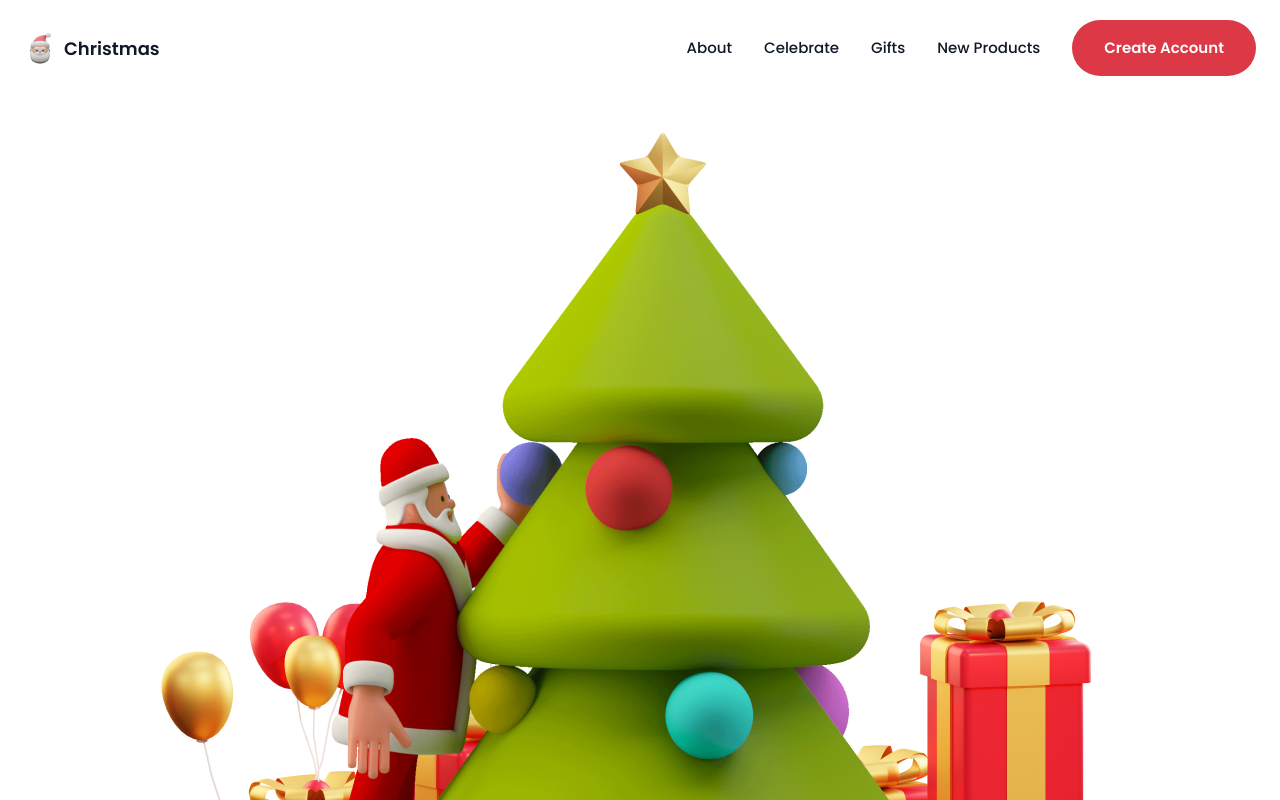
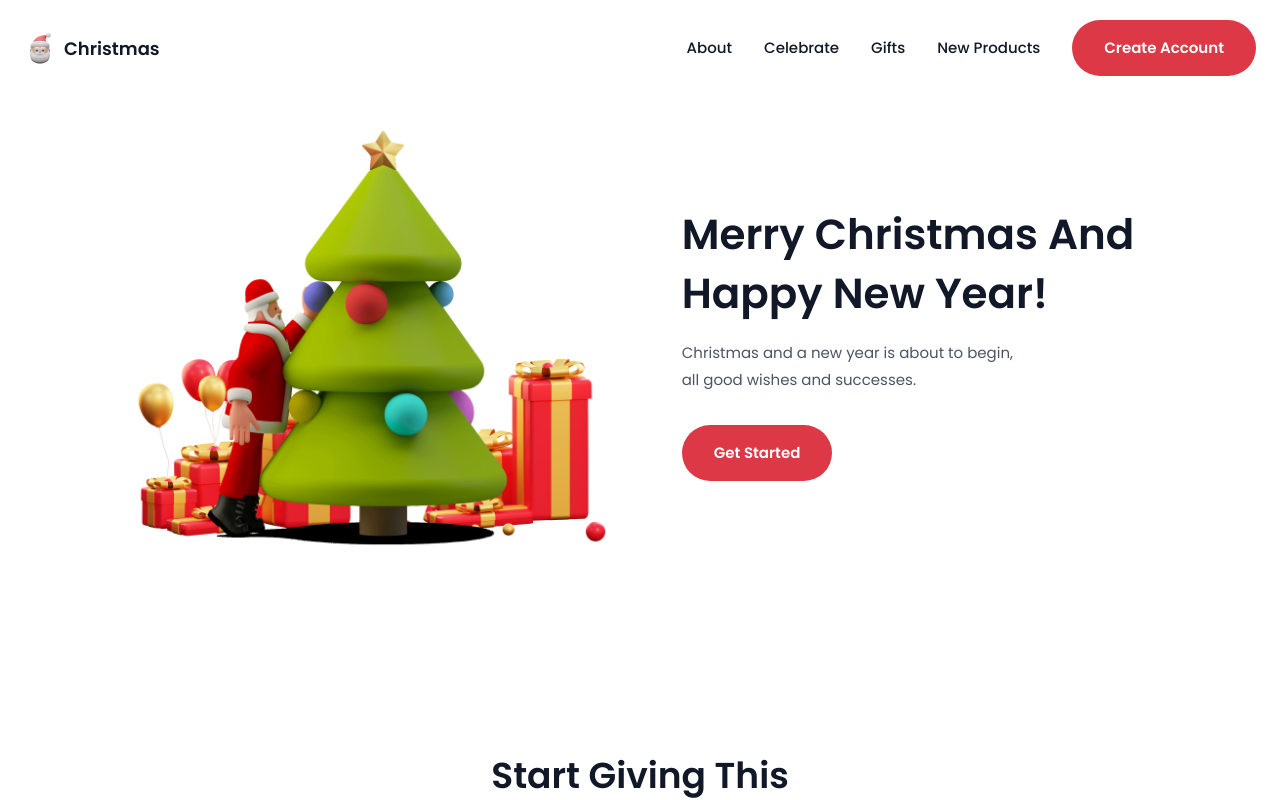
Before and after one commit to fajarfadillahh/christmas-store-react-tailwind, a React (Vite) app: page / in a window 1280 px wide. Shown: the top 800 px of the page. Built offline with nearby package versions, Linux system fonts and the light colour scheme.

Commit message:
responsive Hero

```diff
--- a/src/assets/styles/_reusables.css
+++ b/src/assets/styles/_reusables.css
@@ -4,7 +4,7 @@
     @apply pt-32 pb-16;
   }
   .section-title {
-    @apply pb-4 text-[24px] font-semibold capitalize leading-title text-gray-900;
+    @apply pb-4 text-[24px] font-semibold capitalize leading-title text-gray-900 lg:text-[36px];
   }
   .section-text {
     @apply text-[15px] leading-text text-gray-600;
--- a/src/parts/HomePage/Hero.jsx
+++ b/src/parts/HomePage/Hero.jsx
@@ -9,19 +9,25 @@ import Button from "../../components/Button";
 export default function Hero() {
   return (
     <section className="hero section">
-      <div className="hero__container container grid justify-items-center gap-12">
-        <img src={HeroImg} alt="hero img" className="header__img" />
+      <div className="hero__container container grid justify-items-center gap-12 lg:grid-cols-2 lg:items-center xl:max-w-5xl">
+        <img
+          src={HeroImg}
+          alt="hero img"
+          className="header__img xs:max-w-sm sm:max-w-md lg:max-w-full"
+        />
 
-        <div className="hero__data text-center">
-          <h1 className="hero__title section-title">
+        <div className="hero__data text-center xs:max-w-sm sm:max-w-md lg:max-w-full lg:text-left">
+          <h1 className="hero__title section-title xl:text-[42px]">
             Merry Christmas and <br />
             Happy New Year!
           </h1>
-          <p className="hero__text section-text section-bottom">
+          <p className="hero__text section-text section-bottom sm:max-w-[350px]">
             Christmas and a new year is about to begin, all good wishes and
             successes.
           </p>
-          <Button url="/">Get started</Button>
+          <Button url="/" className="sm:inline-flex">
+            Get started
+          </Button>
         </div>
       </div>
     </section>
--- a/src/parts/HomePage/New.jsx
+++ b/src/parts/HomePage/New.jsx
@@ -8,8 +8,8 @@ import NewCard from "../../components/Card";
 export default function New() {
   return (
     <section className="new section">
-      <div className="new__container container grid gap-12">
-        <div className="new__data justify-self-center text-center">
+      <div className="new__container container grid justify-items-center gap-12">
+        <div className="new__data text-center">
           <h1 className="new__title section-title">New Products Gifts</h1>
         </div>
 
--- a/tailwind.config.cjs
+++ b/tailwind.config.cjs
@@ -1,8 +1,12 @@
 /** @type {import('tailwindcss').Config} */
 module.exports = {
+  darkMode: "class",
   content: ["./index.html", "./src/**/*.{js,ts,jsx,tsx}"],
   theme: {
     extend: {
+      screens: {
+        xs: "480px",
+      },
       fontFamily: {
         sans: ["Poppins", "sans-serif"],
       },
```
